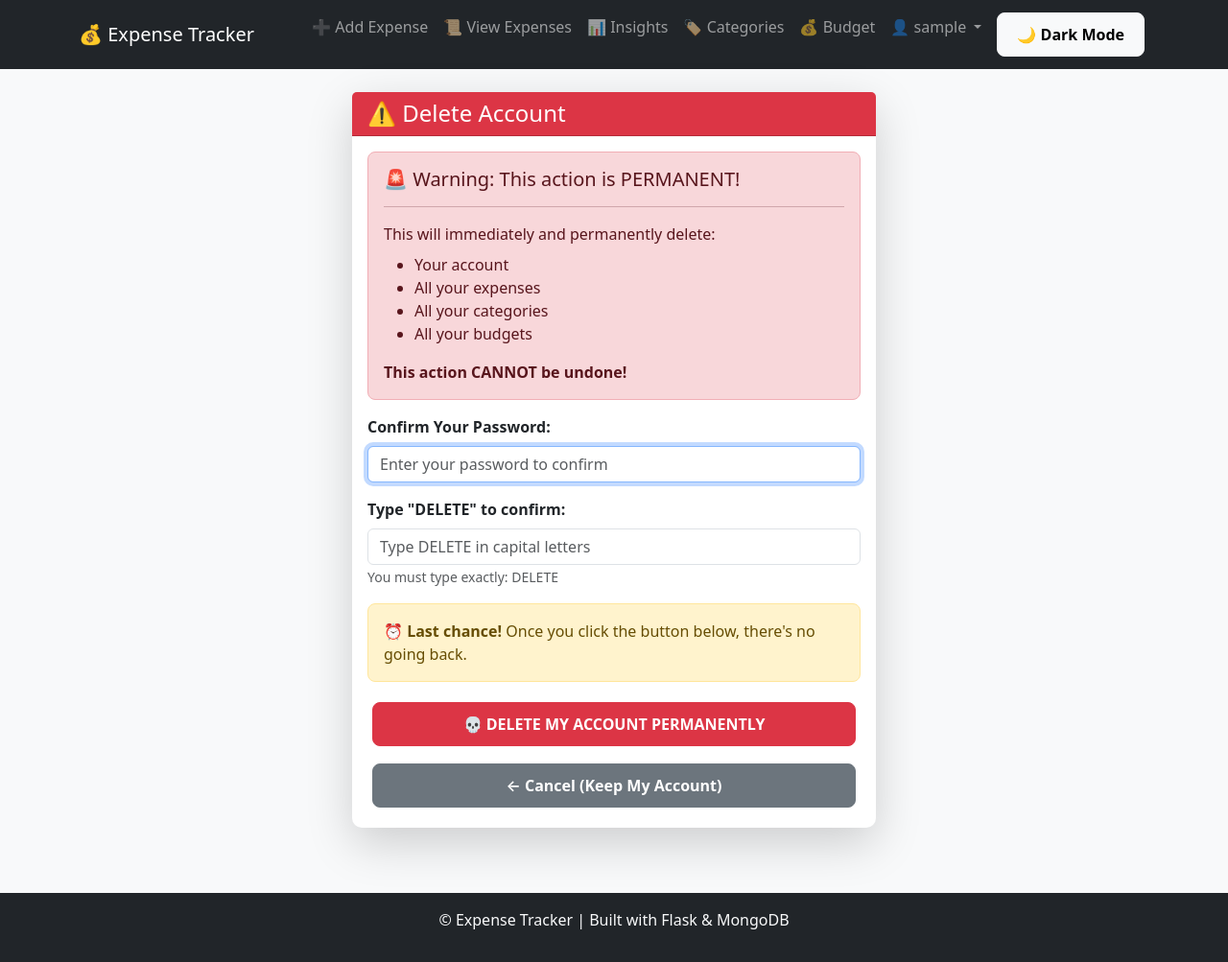
After one commit to vidhitawde98-cyber/expenses-tracker-with-ai-suggestions, a Flask app: page /delete-account in a window 1280 px wide. The commit adds this page. Shown: the whole page at 96% size. Run offline with Flask 3, Linux system fonts and the light colour scheme; the visitor is signed in with stand-in values (Sample User, id 1).

Commit message:
edit expenses and delete account

```diff
--- a/app.py
+++ b/app.py
@@ -253,7 +253,44 @@ def change_password():
 
     return render_template('change_password.html')
 
+@app.route('/delete-account', methods=['GET', 'POST'])
+@login_required
+def delete_account():
+    """Delete user account and all associated data"""
+    if request.method == 'POST':
+        password = request.form.get('password', '')
+        confirm_text = request.form.get('confirm_text', '').strip()
 
+        # Get user data
+        user_data = users_collection.find_one({'_id': ObjectId(current_user.id)})
+
+        # Verify password
+        if not check_password_hash(user_data['password'], password):
+            flash('❌ Incorrect password!', 'danger')
+            return redirect(url_for('delete_account'))
+
+        # Verify confirmation text
+        if confirm_text.upper() != 'DELETE':
+            flash('❌ You must type DELETE to confirm!', 'danger')
+            return redirect(url_for('delete_account'))
+
+        # Store username for goodbye message
+        username = current_user.username
+        user_id = current_user.id
+
+        # Delete all user data
+        expenses_collection.delete_many({'user_id': user_id})
+        categories_collection.delete_many({'user_id': user_id})
+        db['budgets'].delete_many({'user_id': user_id})
+        users_collection.delete_one({'_id': ObjectId(user_id)})
+
+        # Logout user
+        logout_user()
+
+        flash(f'💔 Account deleted successfully. Goodbye, {username}!', 'info')
+        return redirect(url_for('register'))
+
+    return render_template('delete_account.html')
 
 
 # MAIN APP ROUTES
@@ -341,6 +378,66 @@ def delete_expense(expense_id):
         flash(f'❌ Error: {str(e)}', 'danger')
 
     return redirect(url_for('view_expenses'))
+
+@app.route('/edit/<expense_id>', methods=['GET', 'POST'])
+@login_required
+def edit_expense(expense_id):
+    """Edit an existing expense"""
+    try:
+        # Get the expense
+        expense = expenses_collection.find_one({
+            '_id': ObjectId(expense_id),
+            'user_id': current_user.id
+        })
+
+        if not expense:
+            flash('❌ Expense not found!', 'danger')
+            return redirect(url_for('view_expenses'))
+
+        if request.method == 'POST':
+            category = request.form.get('category')
+            amount = request.form.get('amount')
+            note = request.form.get('note', '').strip()
+            date_str = request.form.get('date')
+
+            # Validate
+            if not category or not amount:
+                flash('❌ Category and amount are required!', 'danger')
+                return redirect(url_for('edit_expense', expense_id=expense_id))
+
+            # Parse date
+            try:
+                if date_str:
+                    expense_date = datetime.strptime(date_str, '%Y-%m-%d')
+                else:
+                    expense_date = expense['date']
+            except ValueError:
+                flash('❌ Invalid date format!', 'danger')
+                return redirect(url_for('edit_expense', expense_id=expense_id))
+
+            # Update expense
+            expenses_collection.update_one(
+                {'_id': ObjectId(expense_id), 'user_id': current_user.id},
+                {'$set': {
+                    'category': category,
+                    'amount': float(amount),
+                    'note': note,
+                    'date': expense_date
+                }}
+            )
+
+            flash(f'✅ Expense updated successfully!', 'success')
+            return redirect(url_for('view_expenses'))
+
+        # GET request - show edit form
+        categories = get_user_categories()
+        return render_template('edit_expense.html',
+                             expense=expense,
+                             categories=categories)
+
+    except Exception as e:
+        flash(f'❌ Error: {str(e)}', 'danger')
+        return redirect(url_for('view_expenses'))
 
 
 @app.route('/clear')
@@ -581,6 +678,8 @@ def generate_insights():
 @app.route('/download')
 @login_required
 def download_expenses():
+    import tempfile
+
     expenses = list(expenses_collection.find({'user_id': current_user.id}).sort('date', -1))
 
     if not expenses:
@@ -588,11 +687,12 @@ def download_expenses():
         return redirect(url_for('view_expenses'))
 
     csv_filename = f"expenses_{current_user.username}.csv"
-    csv_path = f"/tmp/{csv_filename}"
+    csv_path = os.path.join(tempfile.gettempdir(), csv_filename)
 
     with open(csv_path, 'w') as f:
         f.write("Category,Amount,Date\n")
         for exp in expenses:
+            note = exp.get('note', '').replace(',', ';')  # Replace commas in notes
             f.write(f"{exp['category']},{exp['amount']},{exp['date'].strftime('%Y-%m-%d %H:%M:%S')}\n")
 
     return send_file(csv_path, as_attachment=True, download_name=csv_filename, mimetype="text/csv")
--- a/static/style.css
+++ b/static/style.css
@@ -311,3 +311,29 @@ footer {
     background-color: #222 !important;
     color: #ffffff !important;
 }
+/* ===== TABLE ROWS FIX FOR DARK MODE ===== */
+.dark-mode table tbody tr {
+    background-color: #ffffff !important;
+    color: #000000 !important;
+}
+
+.dark-mode table tbody tr:hover {
+    background-color: #f8f9fa !important;
+}
+
+.dark-mode table tbody td {
+    color: #000000 !important;
+}
+
+.dark-mode table tbody td strong {
+    color: #000000 !important;
+}
+
+.dark-mode table thead {
+    background-color: #1a1a1a !important;
+    color: #ffffff !important;
+}
+
+.dark-mode table thead th {
+    color: #ffffff !important;
+}
--- /dev/null
+++ b/templates/delete_account.html
@@ -0,0 +1,58 @@
+{% extends 'base.html' %}
+{% block title %}Delete Account{% endblock %}
+{% block content %}
+
+<div class="row justify-content-center">
+    <div class="col-md-6">
+        <div class="card shadow-lg border-danger">
+            <div class="card-header bg-danger text-white">
+                <h4 class="mb-0">⚠️ Delete Account</h4>
+            </div>
+            <div class="card-body">
+                <div class="alert alert-danger">
+                    <h5 class="alert-heading">🚨 Warning: This action is PERMANENT!</h5>
+                    <hr>
+                    <p class="mb-0">This will immediately and permanently delete:</p>
+                    <ul class="mt-2">
+                        <li>Your account</li>
+                        <li>All your expenses</li>
+                        <li>All your categories</li>
+                        <li>All your budgets</li>
+                    </ul>
+                    <p class="mt-2 mb-0"><strong>This action CANNOT be undone!</strong></p>
+                </div>
+
+                <form method="POST">
+                    <div class="mb-3">
+                        <label class="form-label fw-bold">Confirm Your Password:</label>
+                        <input type="password" name="password" class="form-control"
+                               placeholder="Enter your password to confirm" required autofocus>
+                    </div>
+
+                    <div class="mb-3">
+                        <label class="form-label fw-bold">Type "DELETE" to confirm:</label>
+                        <input type="text" name="confirm_text" class="form-control"
+                               placeholder="Type DELETE in capital letters" required>
+                        <small class="text-muted">You must type exactly: DELETE</small>
+                    </div>
+
+                    <div class="alert alert-warning">
+                        <strong>⏰ Last chance!</strong> Once you click the button below, there's no going back.
+                    </div>
+
+                    <div class="d-grid gap-2">
+                        <button type="submit" class="btn btn-danger btn-lg fw-bold"
+                                onclick="return confirm('Are you ABSOLUTELY sure? This will delete EVERYTHING!')">
+                            💀 DELETE MY ACCOUNT PERMANENTLY
+                        </button>
+                        <a href="{{ url_for('profile') }}" class="btn btn-secondary">
+                            ← Cancel (Keep My Account)
+                        </a>
+                    </div>
+                </form>
+            </div>
+        </div>
+    </div>
+</div>
+
+{% endblock %}
--- a/templates/view_expenses.html
+++ b/templates/view_expenses.html
@@ -53,6 +53,10 @@
                         </td>
                         <td>{{ expense[3] }}</td>
                         <td>
+                            <a href="{{ url_for('edit_expense', expense_id=expense[0]) }}"
+                               class="btn btn-warning btn-sm">
+                                ✏️ Edit
+                            </a>
                             <a href="{{ url_for('delete_expense', expense_id=expense[0]) }}"
                                class="btn btn-danger btn-sm"
                                onclick="return confirm('Delete this expense?')">
```
Also changed, not shown: templates/edit_expense.html (added, +59 -0 lines), templates/profile.html (+18 -3 lines). Lines whose indentation alone changed are shown as unchanged.
